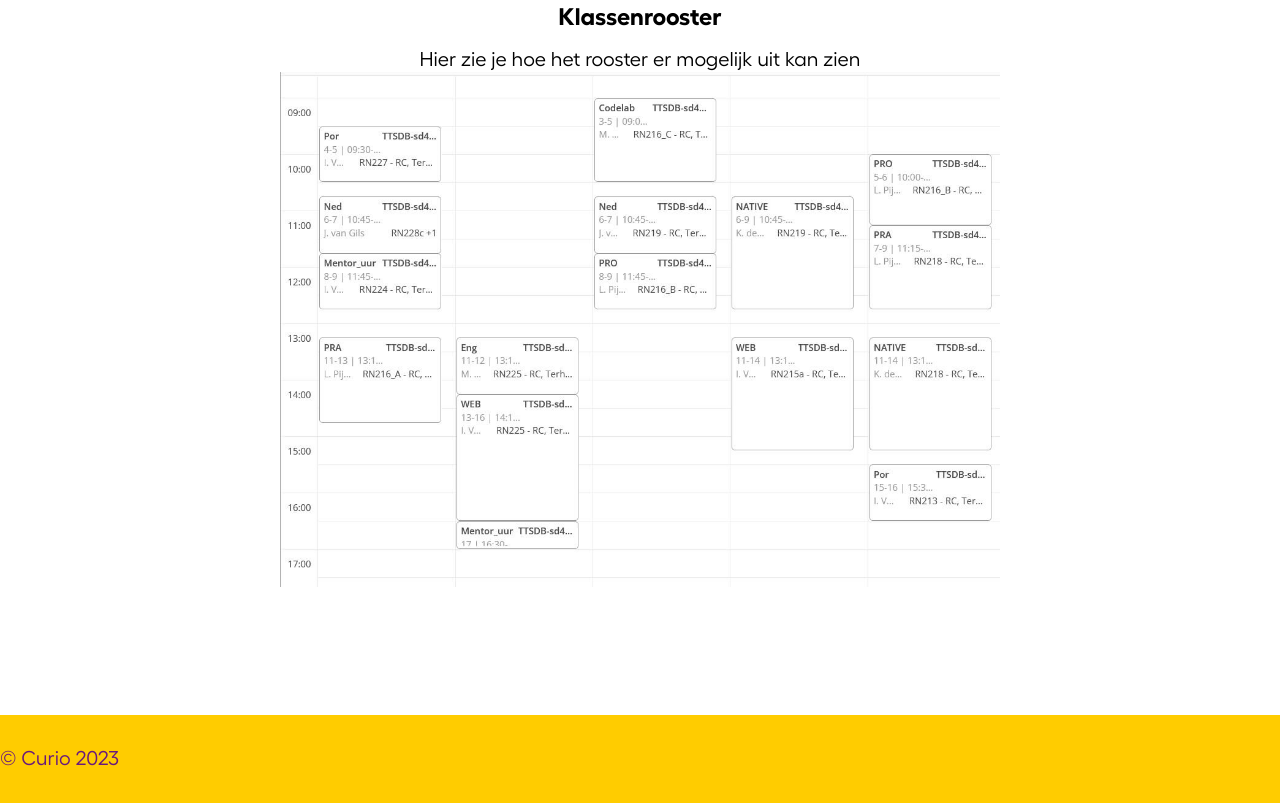
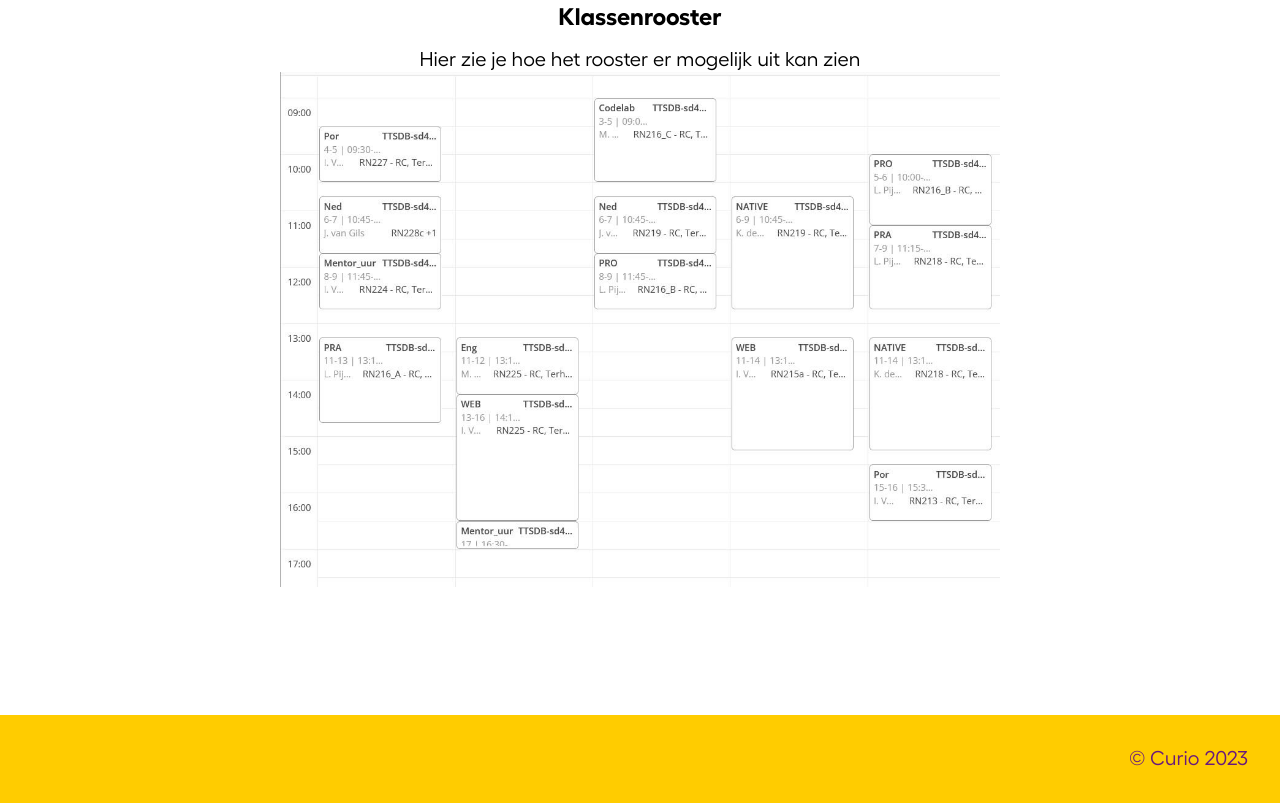
Before and after one commit to TBMVD/PRA_C1_OpenDag, a plain HTML site: page index.html in a window 1280 px wide. Shown: the part 1889-2692 px from the top of the page. Drawn offline with Linux system fonts and the light colour scheme.

Commit message:
copyright is not on right side

```diff
--- a/css/style.css
+++ b/css/style.css
@@ -65,7 +65,7 @@ a {
   padding: 0.1rem;
 }
 
-a:hover{
+a:hover {
   text-decoration: underline;
 }
 
@@ -146,4 +146,9 @@ footer {
   color: #69197c;
   padding: 2rem 0;
   margin-top: 5rem;
+  text-align: end;
 }
+
+footer p {
+  margin-right: 2rem;
+}
```
